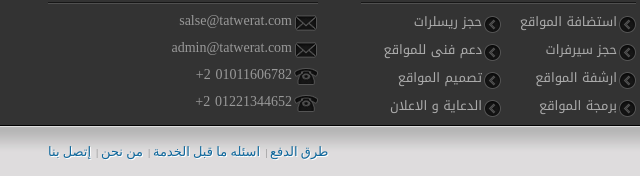
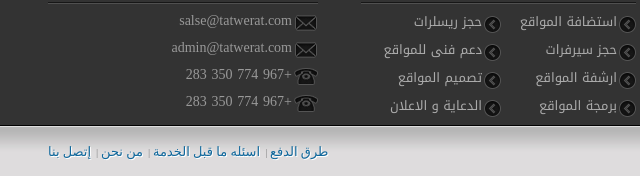
Before and after one commit to ABCsalem/-, a plain HTML site: page index.html in a window 1280 px wide. Shown: the part 1628-1804 px from the top of the page, 92-732 px from the left. Drawn offline with Linux system fonts and the light colour scheme; a web font is replaced by a local one.

Commit message:
Add files via upload

```diff
--- a/index.html
+++ b/index.html
@@ -302,7 +302,7 @@
                                     <p>البراق توفر لك نسخ احتياطي أمن لموقعك وملفاتك يوميا , أسبوعيا , شهريا . مجاناً , ويمكنك طلب نسختك فى اى وقت</p>
                                 </li>
                                 <li> <img src="images/icons/support.png" alt="">
-                                    <h2 style="color:#478fda;">الدعم الفنى مع البراق</h2>
+                                    <h2 style="color:#478fda;">الدعم الفنى مع البراق </h2>
                                     <p>لا تقلق فريق دعم البراق , متواجد دائما فى خدمتك 24 ساعه طوال أيام الاسبوع , من خلال كافة وسائل الدعم .</p>
                                 </li>
                                 <li> <img src="images/icons/stability.png" alt="">
@@ -339,8 +339,8 @@
                                 <h2>تواصل معنا</h2>
                                 <p class="email">salse@tatwerat.com</p>
                                 <p class="email">admin@tatwerat.com</p>
-                                <p class="phone">01011606782 2+</p>
-                                <p class="phone">01221344652 2+</p>
+                                <p class="phone">+967 774 350 283</p>
+                                <p class="phone">+967 774 350 283</p>
                             </div>
                             <!--/Footer_Contact-->
                             <div class="Footer_Bottom">
```
